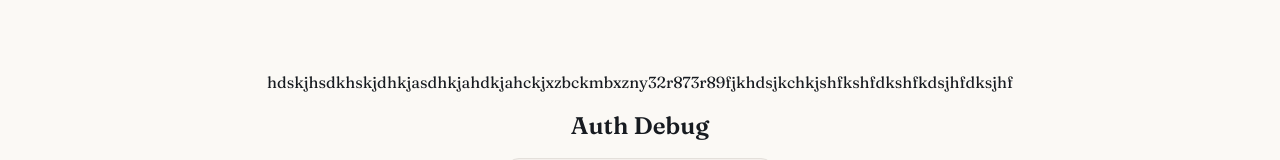
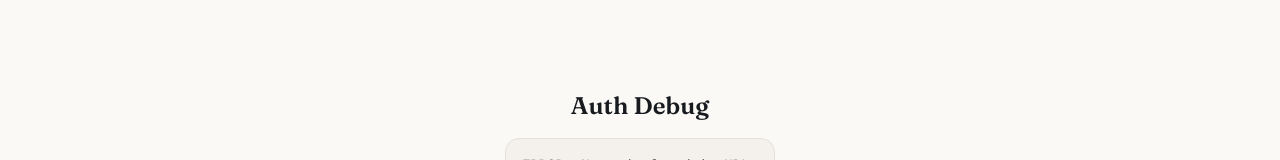
Before and after one commit to yvonnezhu0509/sproutie-crochet-studio-frontend, a Next.js app: page /auth/client-callback in a window 1280 px wide. Shown: the part 179-339 px from the top of the page. Built offline with nearby package versions, Linux system fonts and the light colour scheme; no server answers.

Commit message:
Update page.tsx

```diff
--- a/app/auth/client-callback/page.tsx
+++ b/app/auth/client-callback/page.tsx
@@ -55,7 +55,6 @@ export default function ClientCallbackPage() {
 
   return (
     <main className="flex min-h-[60vh] flex-col items-center justify-center gap-4 px-6 text-center">
-      <h1>hdskjhsdkhskjdhkjasdhkjahdkjahckjxzbckmbxzny32r873r89fjkhdsjkchkjshfkshfdkshfkdsjhfdksjhf</h1>
       <h1 className="font-heading text-2xl font-semibold">Auth Debug</h1>
       <pre className="max-w-xl whitespace-pre-wrap rounded-lg border border-border bg-muted p-4 text-left text-sm">
         {debug}
```
